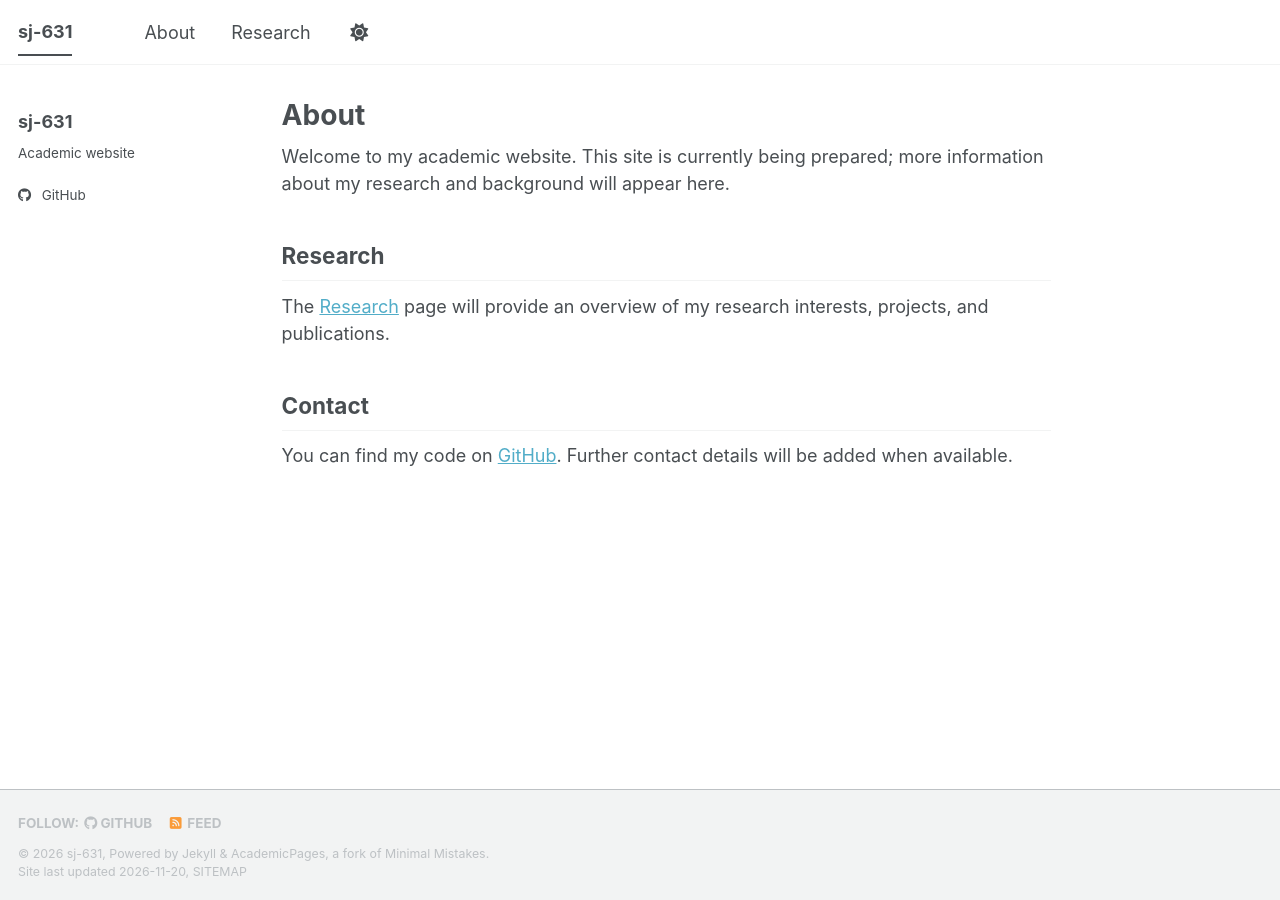
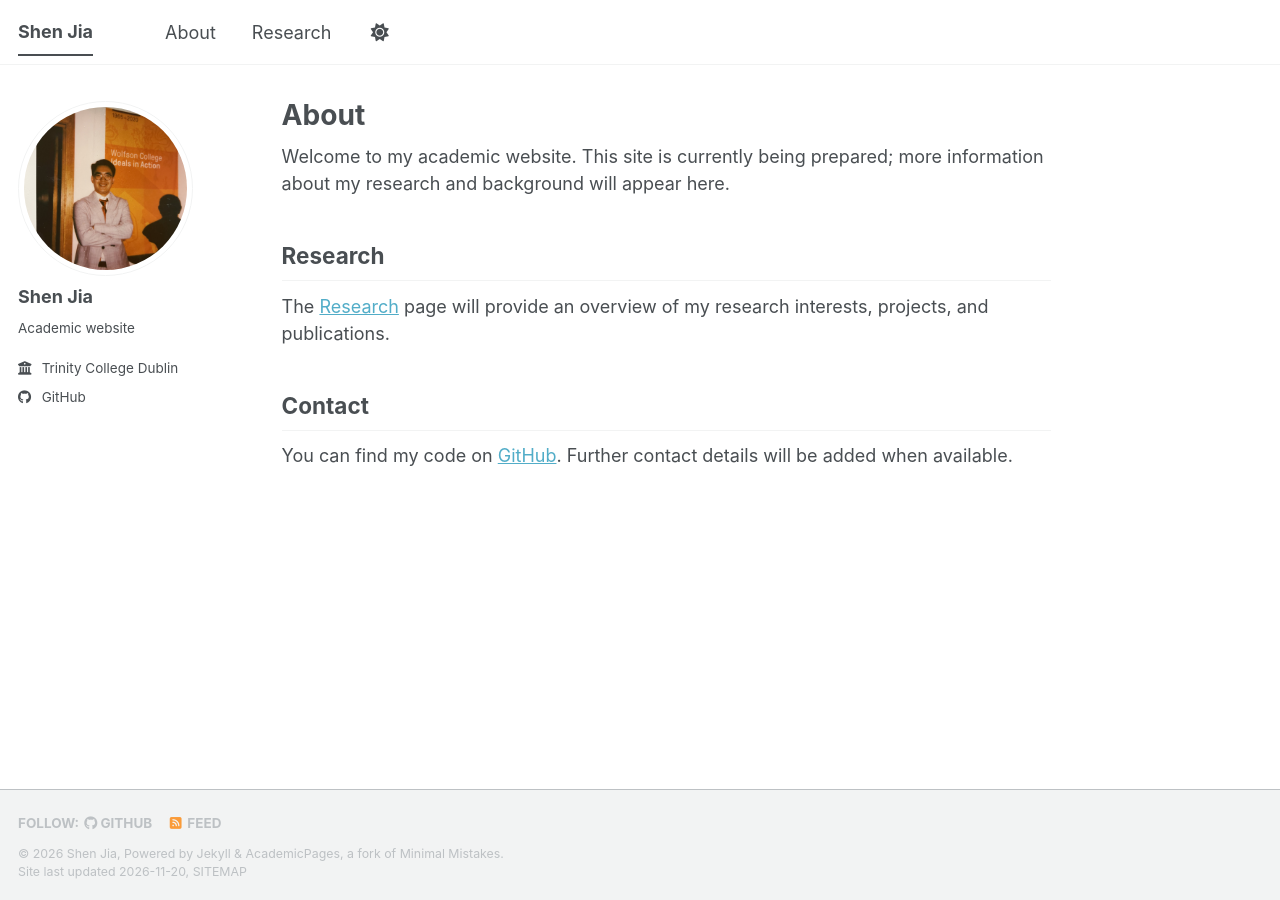
Before and after one commit to sj-631/sj-631.github.io, a Jekyll site: the page built from _pages/about.md, in a window 1280 px wide. Built offline with Jekyll 4.4.1, drawn with Linux system fonts in a browser that asks for light colours; a script bundle is joined from its source files by our own code; a style sheet for code colours, icons or effects is not loaded.

Commit message:
Add name, affiliation and profile photo

```diff
--- a/_config.yml
+++ b/_config.yml
@@ -9,9 +9,9 @@
 # Basic Site Settings
 locale                   : "en-US"
 site_theme               : "default" # The available themes options are "default", "air", "sunrise", "mint", "dirt" and "contrast"
-title                    : "sj-631"
+title                    : "Shen Jia"
 title_separator          : "-"
-name                     : &name "sj-631"
+name                     : &name "Shen Jia"
 description              : &description "Personal academic website"
 url                      : https://sj-631.github.io # The base hostname & protocol for your site e.g. "https://[your GitHub username].github.io",
                                                            # or if you already have some other page hosted on Github then use "https://[your GitHub username].github.io/[Your Repo Name]"
@@ -23,12 +23,12 @@ repository               : "sj-631/sj-631.github.io"
 #               Additional customization can be done by editing /_includes/author-profile.html
 author:
   # Biographic information
-  avatar           :
-  name             : "sj-631"
+  avatar           : "shen-jia.jpg"
+  name             : "Shen Jia"
   pronouns         : # example: "she/her"
   bio              : "Academic website"
   location         :
-  employer         :
+  employer         : "Trinity College Dublin"
   uri              : # URL
   email            :
 
--- a/_sass/layout/_sidebar.scss
+++ b/_sass/layout/_sidebar.scss
@@ -158,6 +158,9 @@
   img {
     max-width: 175px;
     border-radius: 50%;
+    aspect-ratio: 1;
+    object-fit: cover;
+    object-position: center 45%;
 
     @include breakpoint($large) {
       padding: 5px;
```
Also changed, not shown: images/shen-jia.jpg (added).
